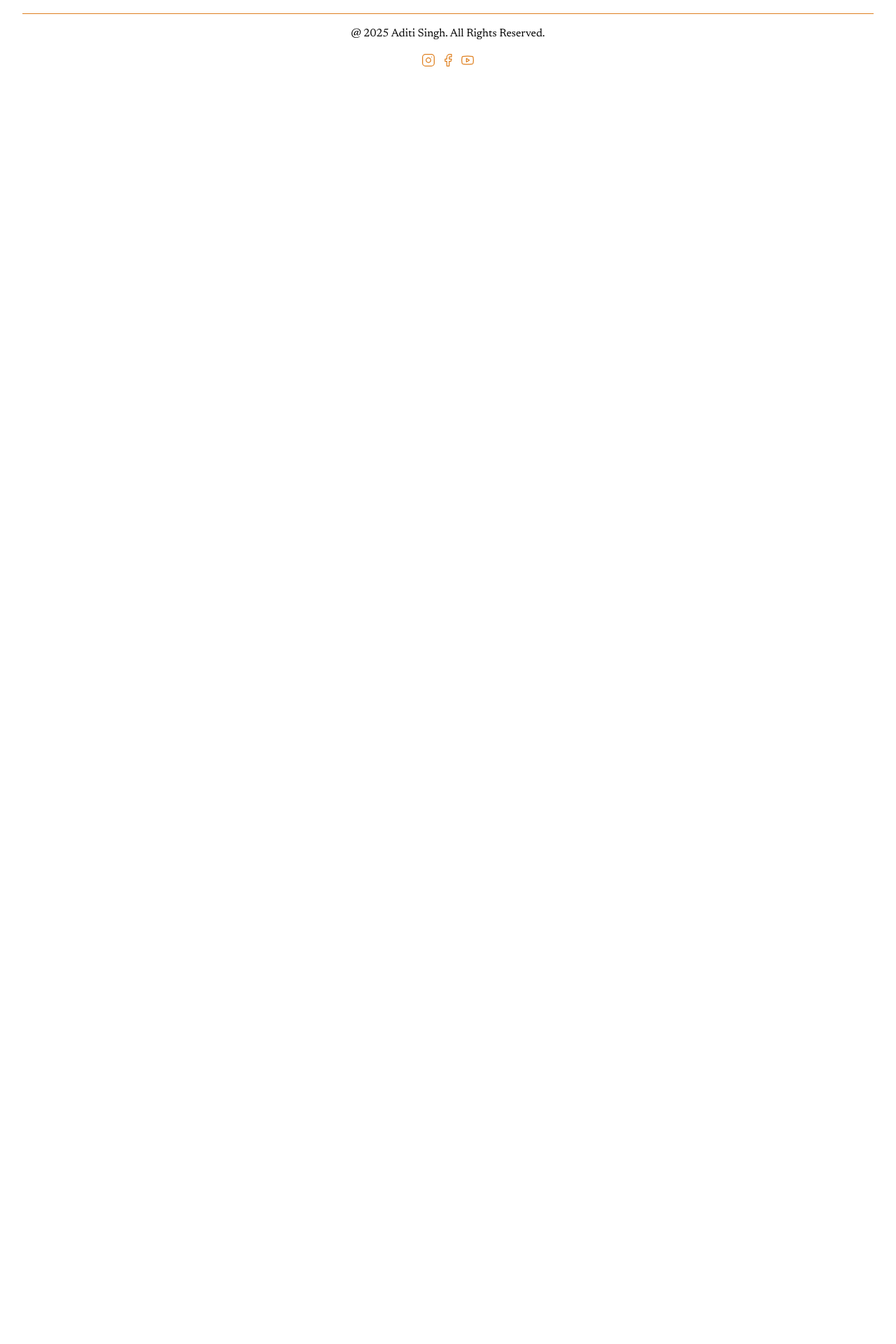
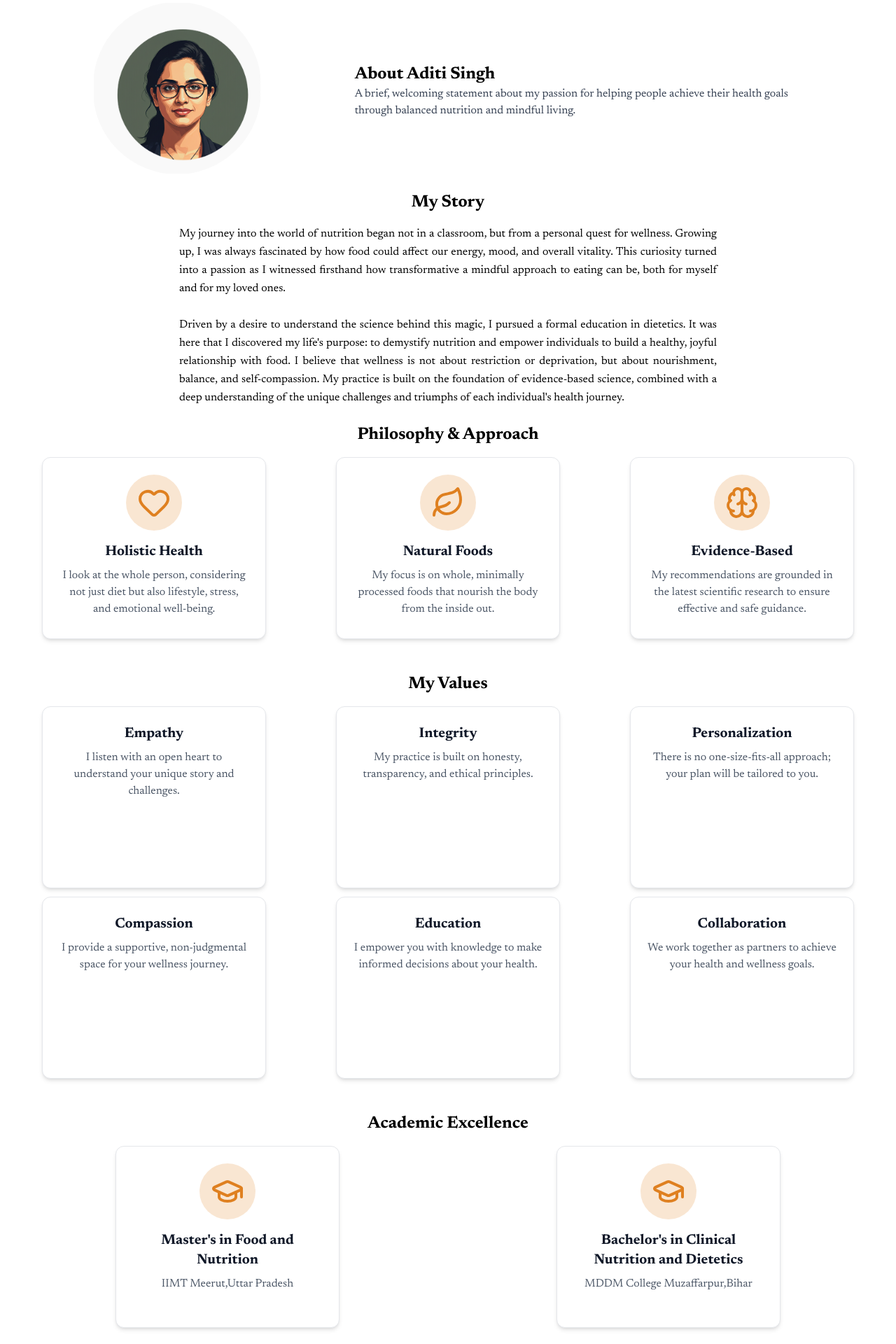
Before and after one commit to harshkumar2003/Aditi_Singh_website, a Next.js app: page /about in a window 1280 px wide. Shown: the part 80-2000 px from the top of the page at 70% size. Before the commit the page ends 800 px from the top, so only its background shows below. Built offline with nearby package versions, Linux system fonts and the light colour scheme.

Commit message:
about page complete

```diff
--- a/src/app/about/page.tsx
+++ b/src/app/about/page.tsx
@@ -1,13 +1,144 @@
-import React from 'react'
+"use client";
+import Image from "next/image";
+import React from "react";
+import {Heart ,Leaf ,Brain , GraduationCap , Hospital , Users , CircleStar } from 'lucide-react'
+import Card from "@/components/Card";
+
+function About() {
+
+  const cardCo = [
+    {Icon : Heart, heading : 'Holistic Health' , para : "I look at the whole person, considering not just diet but also lifestyle, stress, and emotional well-being." },
+    {Icon : Leaf, heading : 'Natural Foods' , para : "My focus is on whole, minimally processed foods that nourish the body from the inside out." },
+    {Icon : Brain, heading : 'Evidence-Based' , para : "My recommendations are grounded in the latest scientific research to ensure effective and safe guidance." }
+  ]
+  const cardCo1 = [
+    { heading : 'Empathy' , para : "I listen with an open heart to understand your unique story and challenges." },
+    {heading : 'Integrity' , para : "My practice is built on honesty, transparency, and ethical principles." },
+    { heading : 'Personalization' , para : "There is no one-size-fits-all approach; your plan will be tailored to you." },
+    { heading : 'Compassion' , para : "I provide a supportive, non-judgmental space for your wellness journey." },
+    { heading : 'Education' , para : "I empower you with knowledge to make informed decisions about your health." },
+    { heading : 'Collaboration' , para : "We work together as partners to achieve your health and wellness goals." },
+  ]
+
+  const Q1 = [
+    {Icon : GraduationCap, heading : "Master's in Food and Nutrition" , para : "IIMT Meerut,Uttar Pradesh" },
+    {Icon : GraduationCap, heading : "Bachelor's in Clinical Nutrition and Dietetics" , para : "MDDM College Muzaffarpur,Bihar" },
+  ]
+  const Q2 = [
+    {Icon : Hospital, heading : "Clinical Dietitian" , para : "Jeevak Heart Hospital and Research Institute Pvt. Ltd." },
+
+  ]
+  const Q3 = [
+    {Icon : Users, heading : "Lifetime Member" , para : "The Indian Association for Parenteral and Enteral Nutrition (IAPEN India)" },
+
+  ]
+  const Q4 = [
+    {Icon : CircleStar , para : "Certificate in Diet Modification & Planning" },
+    {Icon : CircleStar , para : "Certificate in Nutritional Interventions for PCOS and Thyroid Management" },
+    {Icon : CircleStar , para : "Specialised Training in Critical Care Nutrition" },
+
+  ]
+  return (
+    <div className="mt-4 ">
+      <div className="md:flex justify-evenly items-center">
+        <div className="flex justify-center">
+          <Image
+            src="/about.png"
+            alt="Aditi Singh"
+            width={450}
+            height={450}
+            className="rounded-full w-60 "
+          />
+        </div>
+
+        <div className="text-center md:text-left mt-2 md:w-1/2">
+          <h1 className="font-extrabold text-2xl">About Aditi Singh</h1>
+          <p className="text-base text-gray-700">
+            A brief, welcoming statement about my passion for helping people
+            achieve their health goals through balanced nutrition and mindful
+            living.
+          </p>
+        </div>
+      </div>
 
 
+      <div className="mt-6 mx-4 max-w-3xl mx-auto">
+        <h1 className="font-extrabold text-2xl text-center">My Story</h1>
+        <p className="text-justify leading-relaxed pt-4 ">
+          My journey into the world of nutrition began not in a classroom, but
+          from a personal quest for wellness. Growing up, I was always
+          fascinated by how food could affect our energy, mood, and overall
+          vitality. This curiosity turned into a passion as I witnessed
+          firsthand how transformative a mindful approach to eating can be, both
+          for myself and for my loved ones. <br /> <br />
+          Driven by a desire to understand the
+          science behind this magic, I pursued a formal education in dietetics.
+          It was here that I discovered my life's purpose: to demystify
+          nutrition and empower individuals to build a healthy, joyful
+          relationship with food. I believe that wellness is not about
+          restriction or deprivation, but about nourishment, balance, and
+          self-compassion. My practice is built on the foundation of
+          evidence-based science, combined with a deep understanding of the
+          unique challenges and triumphs of each individual's health journey.
+        </p>
+      </div>
+      <div className="mt-6 mx-4 pb-6">
+        <h1 className="font-extrabold text-2xl text-center">Philosophy & Approach</h1>
 
-function About() {
-  return (
-    <>
+        <div className="mt-4  justify-center items-center  grid sm:grid-cols-2 xl:grid-cols-3 gap-3 justify-items-center">
+          {cardCo.map((con,index)=>(
+          <Card key={index} Icon={con.Icon} heading={con.heading} para={con.para}/>
+        ))}
+        </div>
+      </div>
 
-    </>
-  )
+      <div className="mt-6 mx-4 pb-6">
+        <h1 className="font-extrabold text-2xl text-center">My Values</h1>
+        <div className="justify-center items-center  grid sm:grid-cols-2  gap-3 mt-4 justify-items-center xl:grid-cols-3">
+          {cardCo1.map((con,index)=>(
+          <Card key={index} heading={con.heading} para={con.para}/>
+        ))}
+        </div>
+
+      </div>
+
+
+      <div className="mt-6 mx-4 pb-6">
+          <h1 className="font-extrabold text-2xl text-center">Academic Excellence</h1>
+          <div className="justify-center items-center  grid sm:grid-cols-2  gap-3 justify-items-center mt-4 ">
+              {Q1.map((con,index)=>(
+                <Card key={index} Icon={con.Icon} heading={con.heading} para={con.para}/>
+              ))}
+          </div>
+      </div>
+      <div className="mt-6 mx-4 pb-6">
+          <h1 className="font-extrabold text-2xl text-center">Professional Experience</h1>
+          <div className="justify-center items-center  grid sm:grid-cols-2  gap-3 justify-items-center mt-4 xl:grid-cols-1">
+              {Q2.map((con,index)=>(
+                <Card key={index} Icon={con.Icon} heading={con.heading} para={con.para}/>
+              ))}
+          </div>
+      </div>
+      <div className="mt-6 mx-4 pb-6">
+          <h1 className="font-extrabold text-2xl text-center">Professional Memberships & Associations</h1>
+          <div className="justify-center items-center  grid sm:grid-cols-2  gap-3 justify-items-center mt-4 xl:grid-cols-1">
+              {Q3.map((con,index)=>(
+                <Card key={index} Icon={con.Icon} heading={con.heading} para={con.para}/>
+              ))}
+          </div>
+      </div>
+      <div className="mt-6 mx-4 pb-6">
+          <h1 className="font-extrabold text-2xl text-center">Certifications & Specialisations</h1>
+          <div className="justify-center items-center  grid sm:grid-cols-2  gap-3 justify-items-center mt-4 xl:grid-cols-3">
+              {Q4.map((con,index)=>(
+                <Card key={index} Icon={con.Icon}  para={con.para}/>
+              ))}
+          </div>
+      </div>
+
+
+    </div>
+  );
 }
 
-export default About
+export default About;
--- a/src/app/page.tsx
+++ b/src/app/page.tsx
@@ -59,7 +59,7 @@ export default function Home() {
             <p className="mt-2 text-gray-700 text-pretty">I offer a range of services designed to meet your unique needs and help you build a healthy relationshipwith food.</p>
           </div>
 
-          <div className="md:flex justify-center space-x-6 space-y-3 pt-14">
+          <div className="grid md:grid-cols-2 justify-items-center justify-center mt-10 space-y-6">
             {cardContent.map((con,index)=>(
               <Card key={index} Icon={con.Icon} heading={con.heading} para={con.para} href="/services"/>
             ))}
--- a/src/components/Button.tsx
+++ b/src/components/Button.tsx
@@ -8,7 +8,7 @@ interface ButtonProps {
 }
 const Button : React.FC<ButtonProps> = ({ onClick, children , href }) => {
   return (
-    <Link href={href}  onClick={onClick} className='border border-[#DF8020] bg-[#DF8020] text-white px-4 py-2 rounded-lg'>
+    <Link href={href}  onClick={onClick} className='border border-[#DF8020] bg-[#DF8020] text-white px-4 py-2  rounded-lg'>
               {children}
     </Link>
   )
--- a/src/components/Card.tsx
+++ b/src/components/Card.tsx
@@ -3,21 +3,28 @@ import { LucideIcon } from "lucide-react";
 import Link from "next/link";
 
 type Props = {
- href: string
-  Icon: LucideIcon;
-  heading: string;
+  href?: string
+  Icon?: LucideIcon;
+  heading?: string;
   para: string;
 };
 
-function Card({ href , Icon, heading, para }: Props) {
+function Card({ href ="#" , Icon, heading, para }: Props) {
   return (
-    <Link href={href} >
+    <Link href={href} onClick={(e)=>{
+      if(!href || href === "#") e.preventDefault();
+    }}>
 
-        <div className="cursor-pointer bg-white border border-gray-200 rounded-xl shadow-md p-6 flex flex-col items-center text-center transition-transform transform hover:scale-105 hover:shadow-xl duration-300 w-full sm:w-80">
+        <div className="cursor-pointer bg-white border border-gray-200 rounded-xl shadow-md p-6
+                     flex flex-col items-center text-center transition-transform transform
+                     hover:scale-105 hover:shadow-xl duration-300
+                     w-72 md:w-80 min-h-[260px]">
+          {Icon && (
           <div className="bg-[#DF8020]/20 rounded-full p-4 mb-4">
             <Icon className="w-12 h-12 text-[#DF8020]" />
           </div>
-          <h3 className="text-xl font-bold text-gray-900 mb-2">{heading}</h3>
+        )}
+          {heading && (<h3 className="text-xl font-bold text-gray-900 mb-2">{heading}</h3>)}
           <p className="text-gray-600">{para}</p>
         </div>
     </Link>
--- a/src/components/Navbar.tsx
+++ b/src/components/Navbar.tsx
@@ -31,7 +31,7 @@ function Navbar() {
 
             {/* desktop menu */}
             <div>
-                <div className='hidden md:flex space-x-6 text-[#DF8020] text-lg font-medium'>
+                <div className='hidden md:flex space-x-6 text-[#DF8020] xl:text-lg lg:text-lg 2xl:text-lg md:text-sm text-lg font-medium'>
                     {navLinks.map((link)=>(
                         <Link key={link.name} href={link.href} className={`${pathname === link.href ? "border-b-2 border-[#000] " : ""} hover:[#DF8020] transition-colors duration-200`}>{link.name}</Link>
                     ))}
@@ -51,7 +51,7 @@ function Navbar() {
         </div>
         {/* mobile overlay */}
 
-        <div className={`text-[#DF8020] fixed inset-0 bg-white flex flex-col items-center justify-center gap-8 text-lg font-medium md:hidden z-40 transform transition-transform duration-300 ease-in-out
+        <div className={`text-[#DF8020] fixed inset-0 bg-white flex flex-col items-center justify-center gap-8  text-lg font-medium md:hidden z-40 transform transition-transform duration-300 ease-in-out
             ${isOpen ? "translate-x-0" : "-translate-x-full"}`}>
             {navLinks.map((link) => (
               <Link key={link.name} href={link.href}  className={`${pathname === link.href ? "border-b-2 border-[#000] " : ""} hover:[#DF8020] transition-colors duration-200`} onClick={() => setIsOpen(false)}>{link.name}</Link>
```
Also changed, not shown: public/about.png (added).
